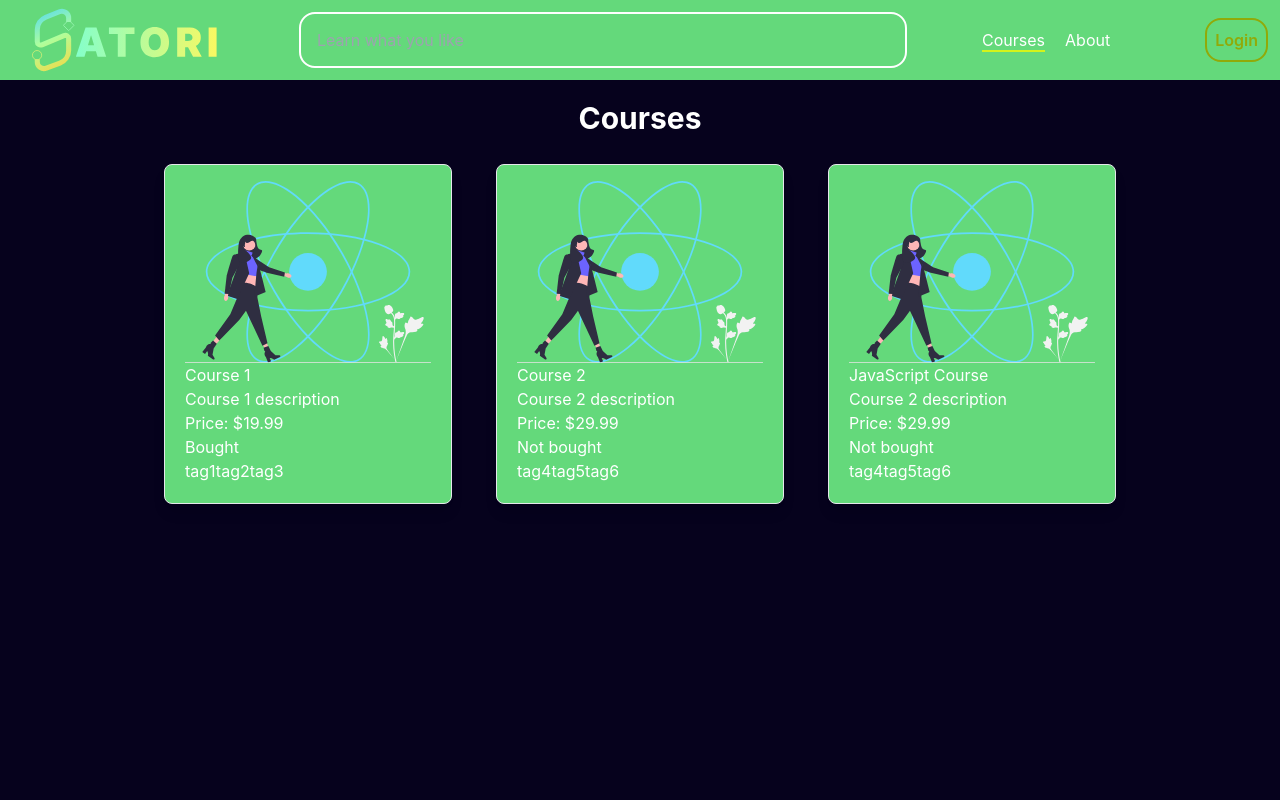
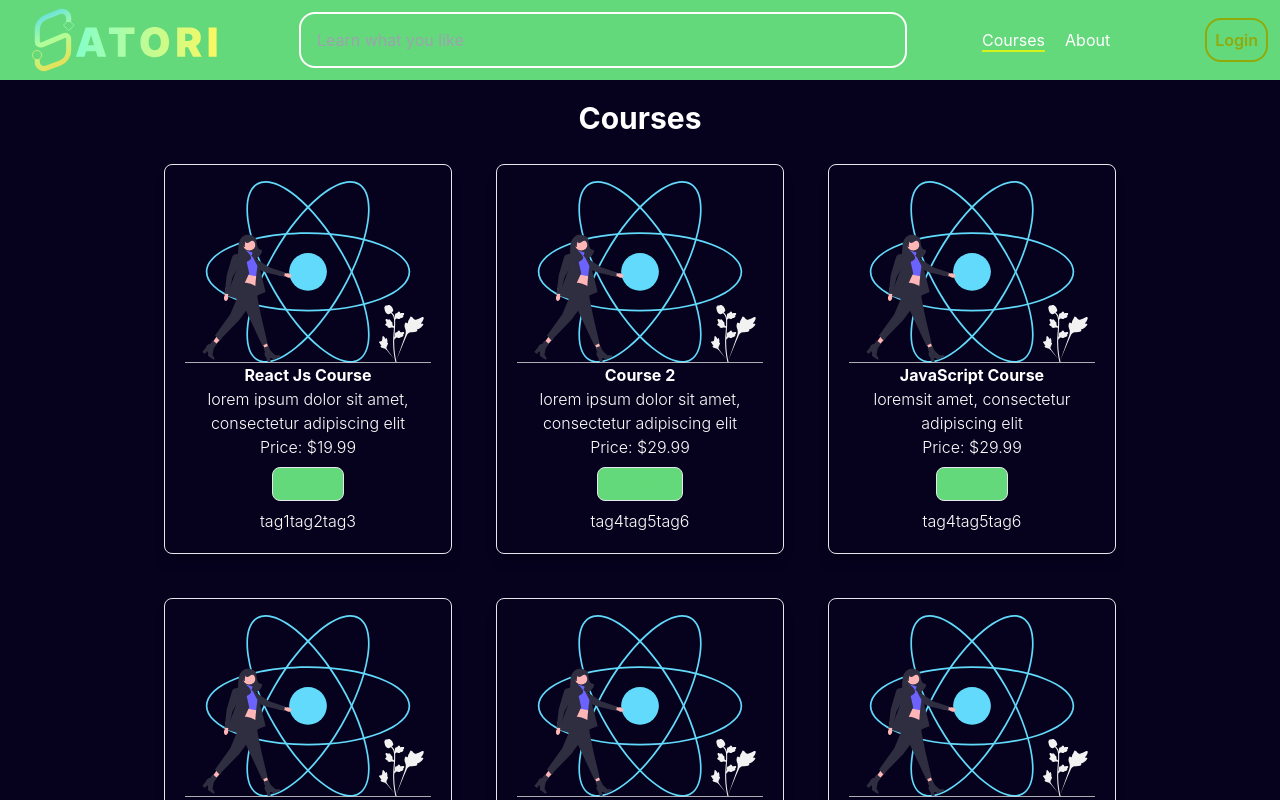
Before and after one commit to Silly-Satori/satori-learn, a React (Create React App) app: page /courses in a window 1280 px wide. Shown: the top 800 px of the page. Built offline with nearby package versions, Linux system fonts and the light colour scheme.

Commit message:
sample courses ui

```diff
--- a/src/screens/course/Course.js
+++ b/src/screens/course/Course.js
@@ -5,11 +5,11 @@
     // Dummy list of courses
     const courses = [
         {
-            name: 'Course 1',
+            name: 'React Js Course',
             price: 19.99,
             bought: true,
             authorImage: 'undraw_next_js_-8-g5m.svg',
-            description: 'Course 1 description',
+            description: 'lorem ipsum dolor sit amet, consectetur adipiscing elit',
             tags: ['tag1', 'tag2', 'tag3'],
         },
         {
@@ -17,34 +17,61 @@
             price: 29.99,
             bought: false,
             authorImage: 'author2.jpg',
-            description: 'Course 2 description',
+            description: 'lorem ipsum dolor sit amet, consectetur adipiscing elit',
             tags: ['tag4', 'tag5', 'tag6'],
         },
         {
             name: 'JavaScript Course',
             price: 29.99,
+            bought: true,
+            authorImage: 'author2.jpg',
+            description: 'loremsit amet, consectetur adipiscing elit',
+            tags: ['tag4', 'tag5', 'tag6'],
+        },
+        {
+            name: 'React Js Course',
+            price: 19.99,
             bought: false,
-            authorImage: 'author2.jpg',
-            description: 'Course 2 description',
-            tags: ['tag4', 'tag5', 'tag6'],
+            authorImage: 'undraw_next_js_-8-g5m.svg',
+            description: 'lorem ipsum dolor sit amet, consectetur adipiscing elit',
+            tags: ['tag1', 'tag2', 'tag3'],
+        },
+        {
+            name: 'React Js Course',
+            price: 19.99,
+            bought: true,
+            authorImage: 'undraw_next_js_-8-g5m.svg',
+            description: 'lorem ipsum dolor sit amet, consectetur adipiscing elit',
+            tags: ['tag1', 'tag2', 'tag3'],
+        },
+        {
+            name: 'React Js Course',
+            price: 19.99,
+            bought: false,
+            authorImage: 'undraw_next_js_-8-g5m.svg',
+            description: 'lorem ipsum dolor sit amet, consectetur adipiscing elit',
+            tags: ['tag1', 'tag2', 'tag3'],
         },
         // Add more courses here
     ];
+    const style = { style: { backgroundColour: 'var(--bg-contrast)' } };
 
     return (
         <div className="course flex flex-col items-center justify-center">
             <div className="course-header text-3xl font-bold flex items-center justify-start p-5">
                 Courses
             </div>
-            <div className="course-list grid gap-7 mx-12 grid-cols-1 sm:grid-cols-2 lg:grid-cols-3 ">
+            <div className="course-list grid gap-7 mx-12  grid-cols-1 sm:grid-cols-2 lg:grid-cols-3 ">
                 {courses.map((course, index) => (
-                    <div key={index} className="course-card p-4 bg-bg-contrast rounded-lg shadow-lg border w-64 mx-2 my-2 m md:w-72 px-5 pb-5">
+                    <div key={index} className="course-card p-4 hover:border-secondary-contrast hover:border-bg-primary-contrast rounded-lg shadow-lg font-light text-center border w-64 mx-2 my-2 m md:w-72 px-5 pb-5">
                         {/* <img src={`/assets/courses/${course.authorImage}`} alt={course.name} /> */}
                         <img src={image} alt={course.name} />
-                        <h2>{course.name}</h2>
+                        <h2 className='font-bold'>{course.name}</h2>
                         <p>{course.description}</p>
                         <p>Price: ${course.price}</p>
-                        <p>{course.bought ? 'Bought' : 'Not bought'}</p>
+                        <button className='rounded-lg bg-secondary-contrast border px-2 py-1 font-medium text-bg-contrast m-2'>
+                        <p>{course.bought ?  'Bought' : 'Buy Now'}</p>
+                        </button>
                         <div className="tags">
                             {course.tags.map((tag, index) => (
                                 <span key={index}>{tag}</span>
```
